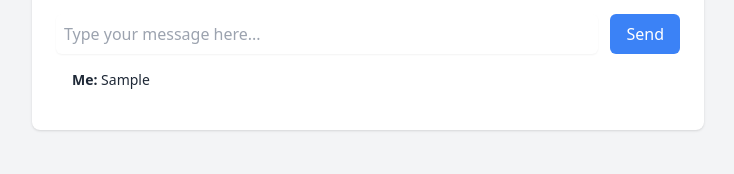
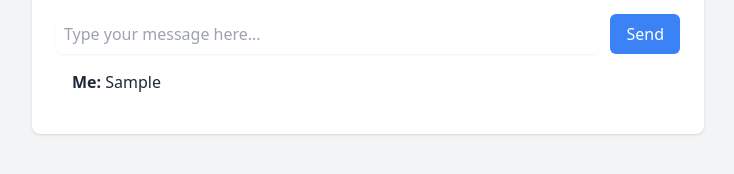
Before and after one commit to congnghia0609/vistral-chat, a plain HTML site: page index.html in a window 1280 px wide. Both pictures are taken after typing "Sample" into the empty fields and a click on the button "Send". Shown: the part 202-376 px from the top of the page, 272-1006 px from the left. Drawn offline with Linux system fonts and the light colour scheme; no server answers.

Commit message:
Update layout index page

```diff
--- a/index.html
+++ b/index.html
@@ -6,6 +6,7 @@
   <meta name="viewport" content="width=device-width, initial-scale=1.0">
   <link rel="icon" href="/files/favicon.ico">
   <title>Vistral Chat Demo</title>
+  <!-- https://tailwindcss.com/docs/font-size -->
   <script src="/files/tailwind.js"></script>
   <script src="/files/vue.global.js"></script>
   <script src="/files/axios.min.js"></script>
@@ -69,7 +70,7 @@
                     alt="Vistral Icon" />
                 </div>
                 <div class="flex-1 min-w-0">
-                  <p class="text-sm text-gray-800 break-normal whitespace-pre-line"
+                  <p class="text-base text-gray-800 break-normal whitespace-pre-line"
                     v-bind:class="messageClasses(message.role)">
                     <span v-if="message.role === 'user'" class="font-bold">Me: </span>
                     {{ message.content }}
```
